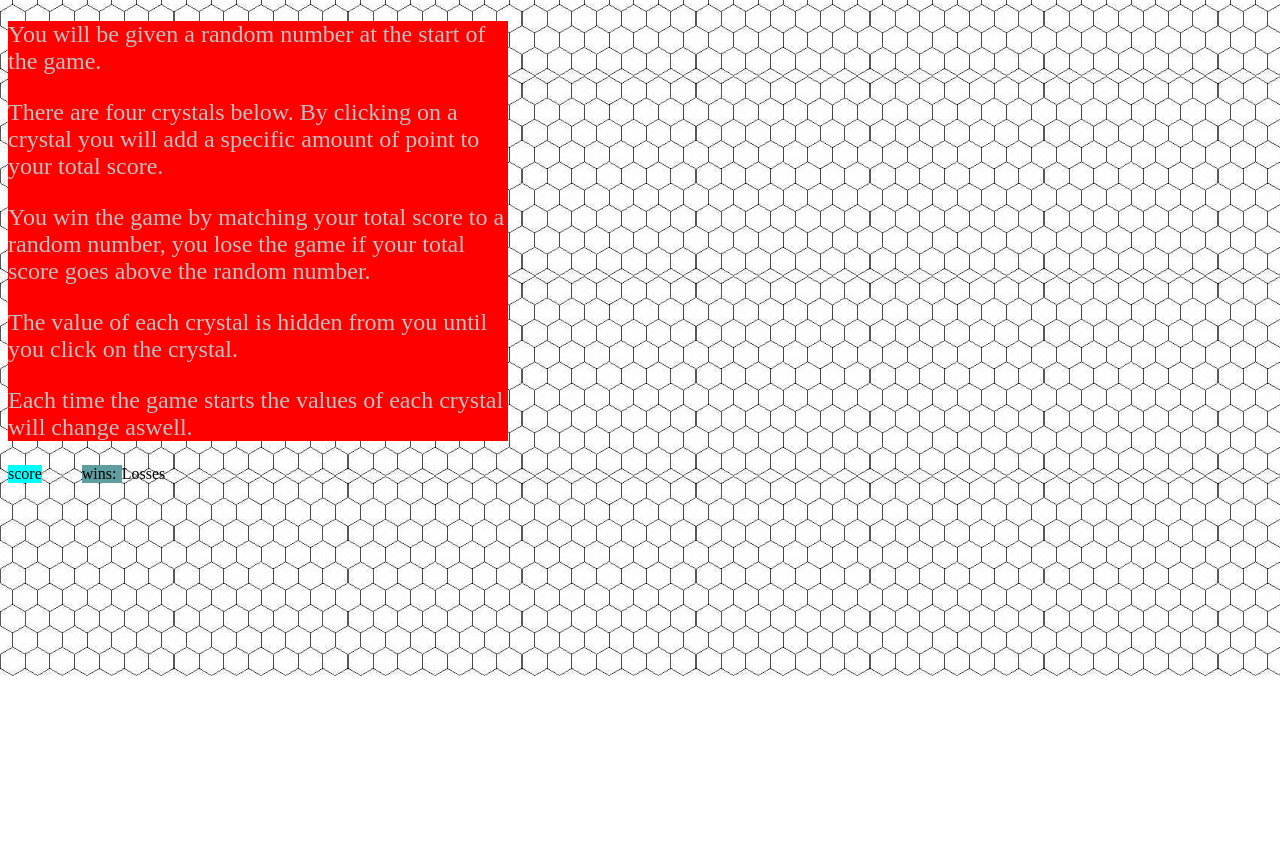
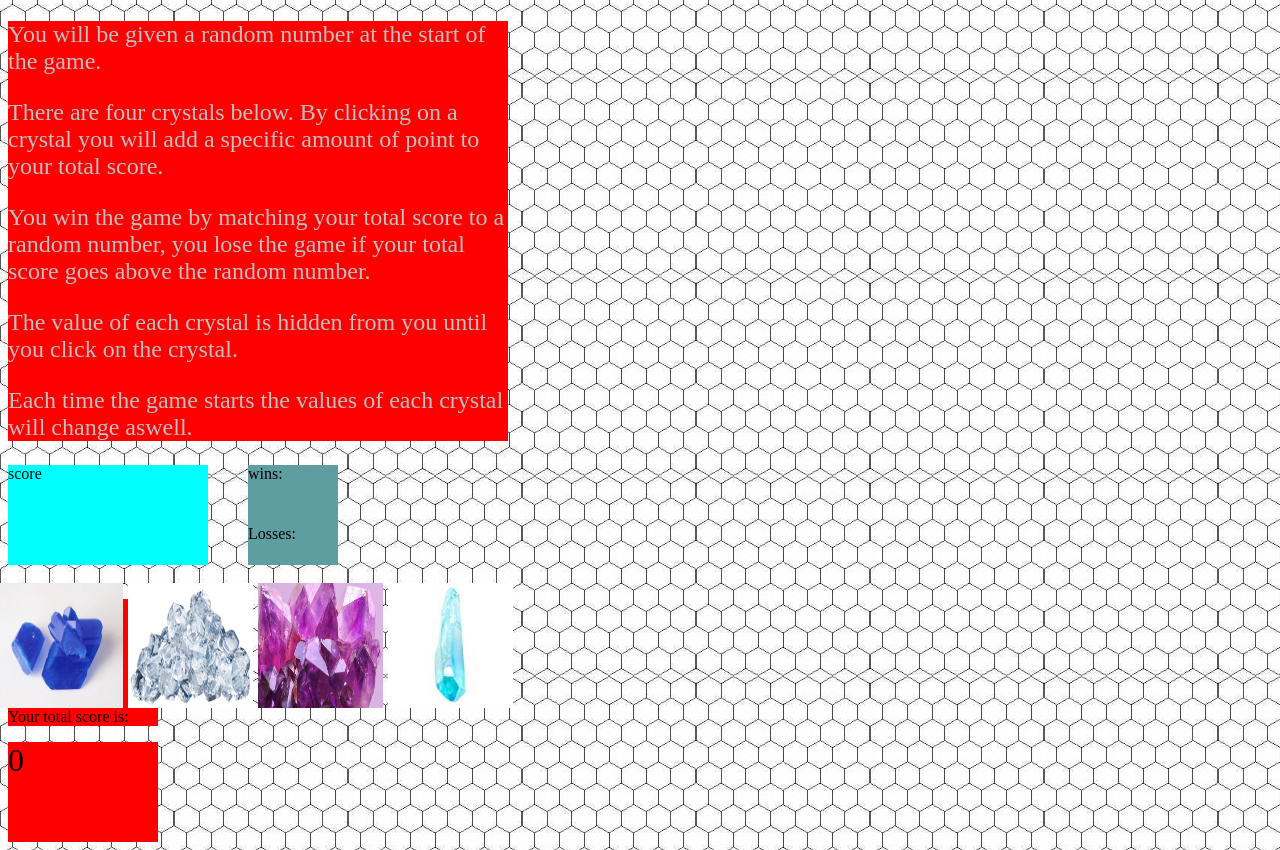
Before and after one commit to ryanholt22/unit-4-game, a plain HTML site: page index.html in a window 1280 px wide. Shown: the part 124-974 px from the top of the page. Before the commit the page ends 800 px from the top, so only its background shows below. Drawn offline with nearby package versions, Linux system fonts and the light colour scheme.

Commit message:
we made a lot of changes and fixed a lot of things.

```diff
--- a/assets/css/style.css
+++ b/assets/css/style.css
@@ -1,5 +1,5 @@
 h1 {
-    background-color: darkorange;
+    background-color: rgb(16, 29, 146);
     width: 250px;
     text-align: center;
     height: 100px;
@@ -19,16 +19,63 @@ body {
 
 .clone {
     float: left;
+    min-width: 200px;
+    min-height: 100px;
     background-color: aqua;
+    transform: translateY(-16px);
 }
 
-.cltwo {
+.imgone {
+    height: 125px;
+    width: 125px;
+    float: left;
+    transform: translateX(-210px);
+}
+
+.imgtwo {
+  height: 125px;
+    width: 125px;
+    float: left;
+    transform: translateX(-205px);
+}
+
+.imgthree {
+    height: 125px;
+    width: 125px;
+    float: left;
+    transform: translateX(-200px);
+}
+
+.imgfour {
+    height: 125px;
+    width: 125px;
+    float: left;
+    transform: translateX(-195px);
+}
+
+.Wins {
     float: left;
     background-color: cadetblue;
     margin-left: 40px;
-    width: 40px;
+    width: 90px;
+    height: 60px;
 }
 
-h2 {
-    background-color: darkgoldenrod;
+.Losses {
+    width: 90px;
+    background-color: cadetblue;
+    margin-left: 240px;
+    height: 100px;
 }
+
+.ytsi {
+    width: 150px;
+    background-color: red;
+}
+
+#totalScore {
+    width: 150px;
+    height: 100px;
+    background-color: red;
+    font-size: 2rem;
+}
--- a/assets/javascript/game.js
+++ b/assets/javascript/game.js
@@ -0,0 +1,3 @@
+/*psuedo code brah
+so, we know we that the user has to click one of the four images.
+we also know were going to need to make each image generate a different number.
--- a/index.html
+++ b/index.html
@@ -21,11 +21,22 @@
 <p>Each time the game starts the values of each crystal will change aswell.</p>
 </div>
 <div class="row">
-<div class="clone">score</div>
+        <div>
+    <p class="clone">score</p>
+        </div>
 <!--clone and cltwo are both columns! the row is obviously the row-->
-<div class="cltwo">wins: </div>
+    <div class="Wins">wins: </div>
+    <div class="Losses">Losses: </div>
 </div>
-<div class="">Losses</div>
+<img class="row2">
+<div class="cltwo">
+    <img class="imgone" src="../unit-4-game/assets/images/blue.jpg">
+    <img class="imgtwo" src="../unit-4-game/assets/images/diamonds.jpg">
+    <img class="imgthree" src="../unit-4-game/assets/images/purplecrystal.jpg">
+    <img class="imgfour" src="../unit-4-game/assets/images/quartz.jpg" >
+</div>
+<p class="ytsi">Your total score is:</p>
+<div id="totalScore">0</div>
 
 
 
```
Also changed, not shown: assets/images/blue.jpg (added), assets/images/diamonds.jpg (added), assets/images/purplecrystal.jpg (added), assets/images/quartz.jpg (added).
